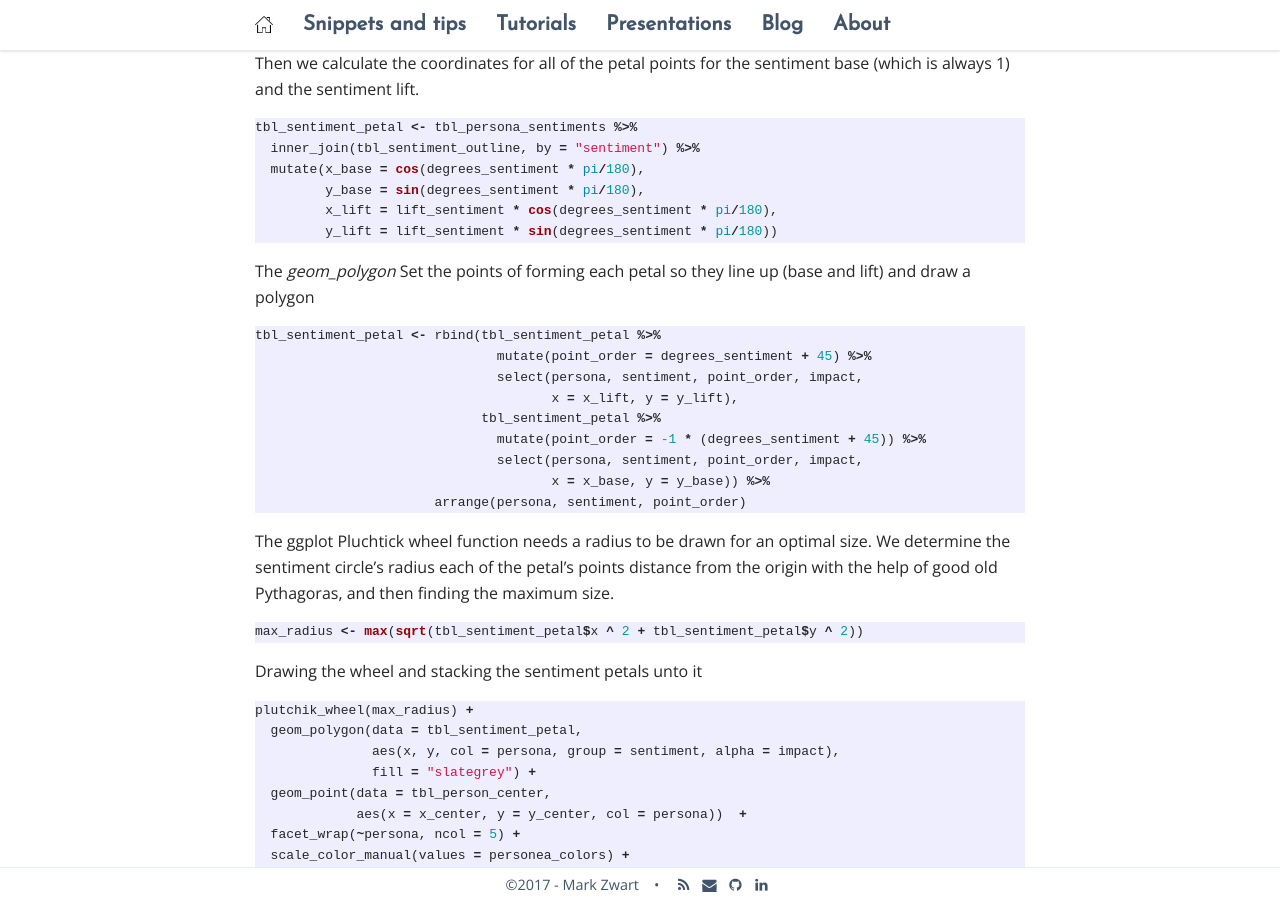
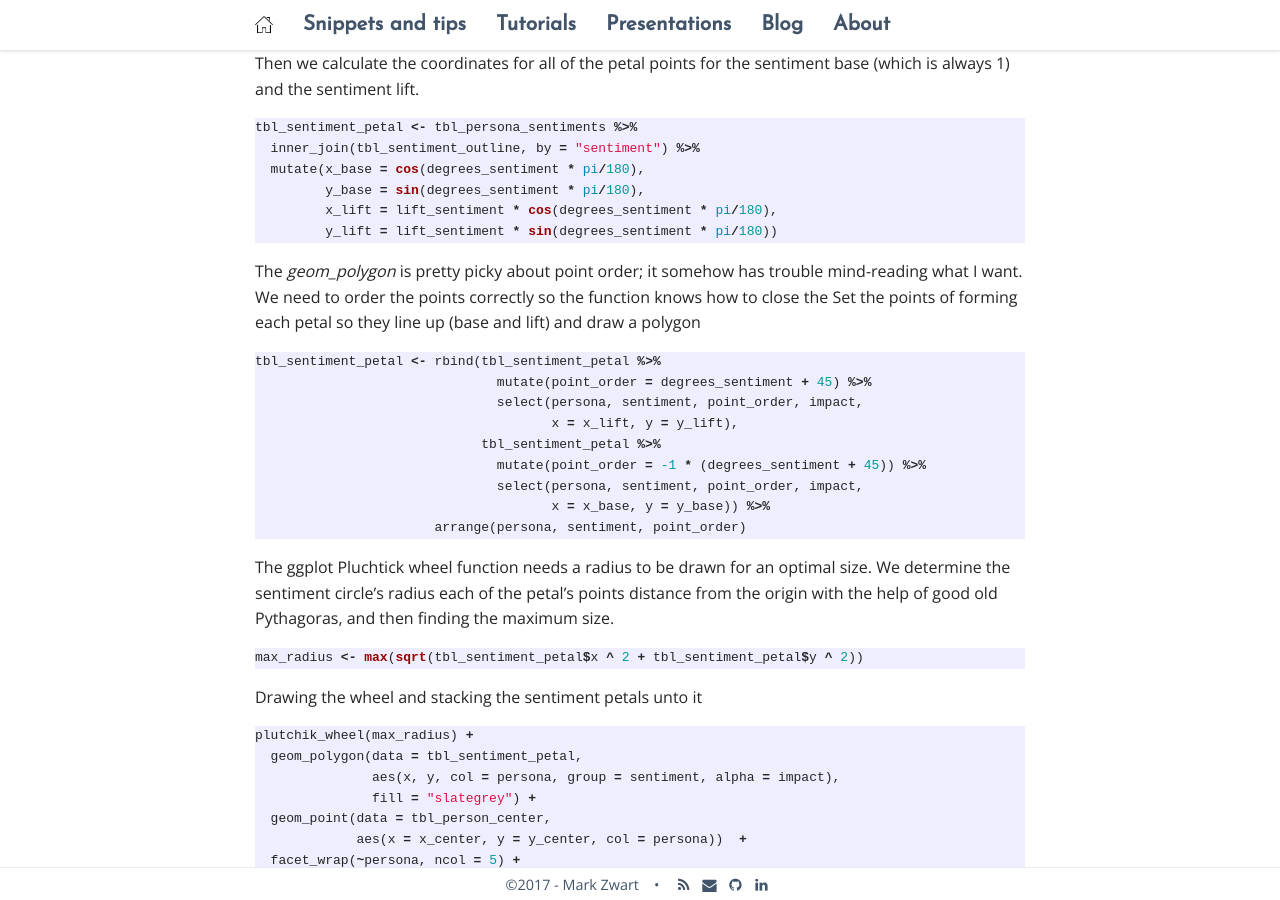
Before and after one commit to mark-me/mark-me.github.io, a Jekyll site: the page built from _pages/tutorials/mining-alices-wonderland/mining-alices-wonderland.md, in a window 1280 px wide and 900 px high, scrolled down 11496 px. Built offline with Jekyll 4.4.1, drawn with Linux system fonts in a browser that asks for light colours; nearby versions of some CDN libraries; comment, search, counter and statistics services are not loaded.

Commit message:
Update mining-alices-wonderland.md

````diff
--- a/_pages/tutorials/mining-alices-wonderland/mining-alices-wonderland.md
+++ b/_pages/tutorials/mining-alices-wonderland/mining-alices-wonderland.md
@@ -380,7 +380,7 @@ tbl_sentiment_petal <- tbl_persona_sentiments %>%
          y_lift = lift_sentiment * sin(degrees_sentiment * pi/180))
 ```
 
-The _geom_polygon_ Set the points of forming each petal so they line up (base and lift) and draw a polygon
+The _geom_polygon_ is pretty picky about point order; it somehow has trouble mind-reading what I want. We need to order the points correctly so the function knows how to close the Set the points of forming each petal so they line up (base and lift) and draw a polygon
 
 ```r
 tbl_sentiment_petal <- rbind(tbl_sentiment_petal %>%
````
